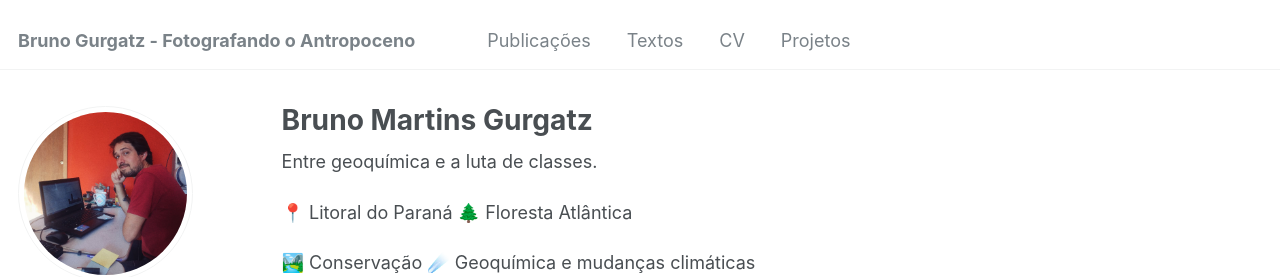
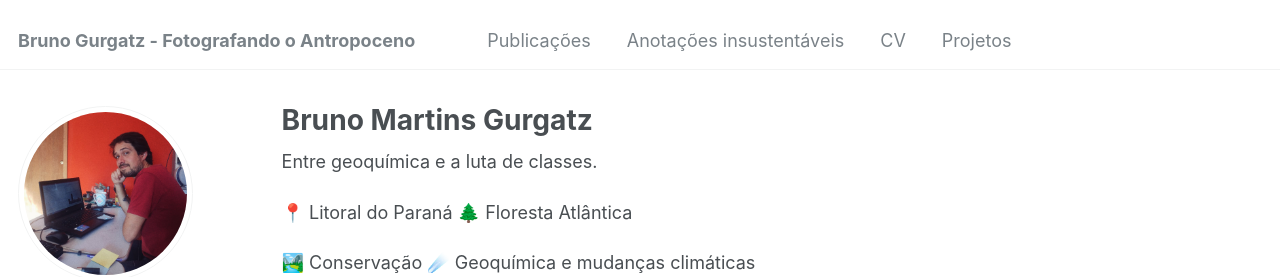
Before and after one commit to brunogurgatz/brunogurgatz.github.io, a Jekyll site: the page built from _pages/about.md, in a window 1280 px wide. Shown: the top 277 px of the page. Built offline with Jekyll 4.4.1, drawn with Linux system fonts in a browser that asks for light colours; some web fonts are replaced.

Commit message:
Update navigation.yml

```diff
--- a/_data/navigation.yml
+++ b/_data/navigation.yml
@@ -8,7 +8,7 @@ main:
   - title: "Publicações"
     url: /publications/
 
-  - title: "Textos"
+  - title: "Anotações insustentáveis"
     url: /year-archive/
 
   - title: "CV"
```
